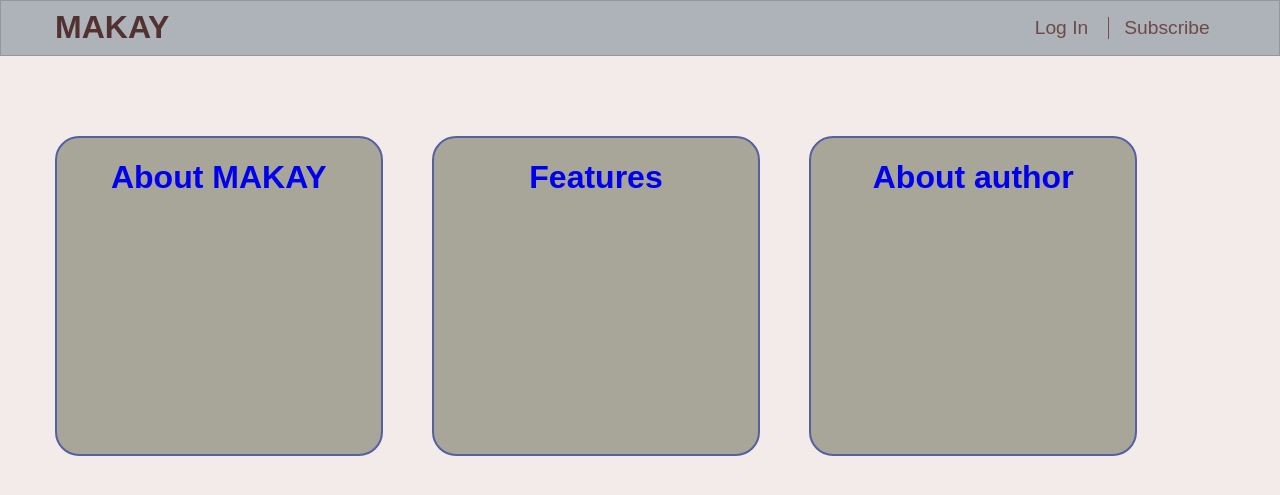
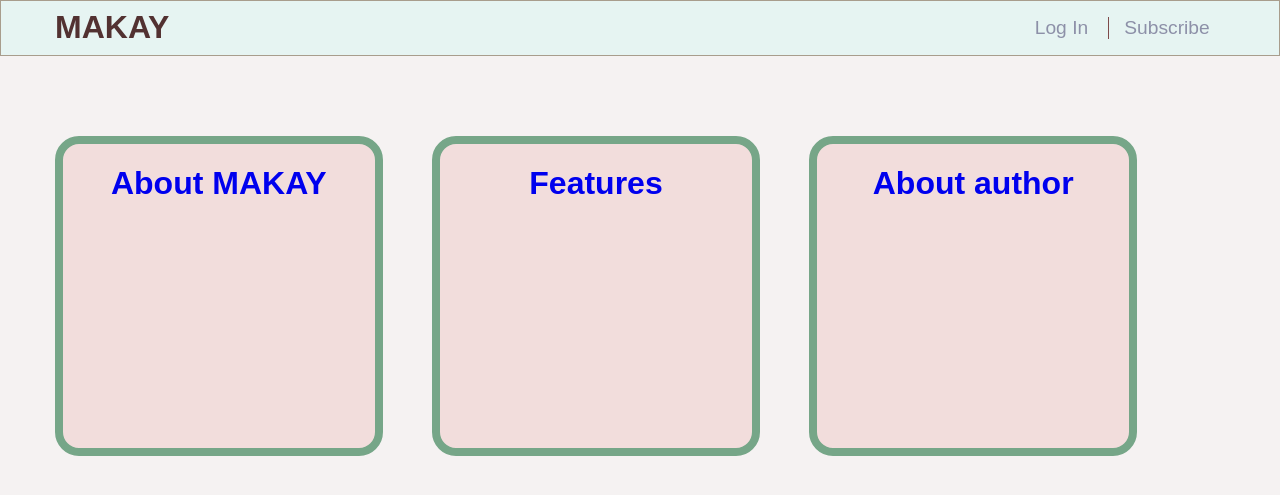
Before and after one commit to Stuler/Makay, a PHP site: page / in a window 1280 px wide. Shown: the top 495 px of the page. Run offline with PHP 8.4, Linux system fonts and the light colour scheme.

Commit message:
Update style.css

```diff
--- a/frontend/css/style.css
+++ b/frontend/css/style.css
@@ -8,7 +8,7 @@ html {
 }
 
 body {
-    background: rgb(243, 234, 234);
+    background: #F5F2F2;
     font-size: 100%;
     font-family: 'Source Sans Pro', sans-serif;
     -webkit-font-smoothing: antialiased;
@@ -57,8 +57,8 @@ a {
 .nav-bar {
     margin: 0 auto;
     padding: 0 1em;
-    background: #adb3b8;
-    border: 1px solid #95969e;
+    background:#E6F4F2;
+    border: 1px solid #A89D8D;
 }
 
 nav {
@@ -70,7 +70,7 @@ nav {
 }
 
 .navigation a {
-    color: #6d4a4a;
+    color: #8d90a8;
     /*display: block;*/
     text-align: center;
     padding: 0em 0.8em;
@@ -82,7 +82,7 @@ nav {
 
 .navigation a:hover,
 .navigation a:focus {
-    color: rgb(212, 218, 250);
+    color: #2411d1;
     transform: scale(1.05);
     transition: all .5s ease;
 }
@@ -112,8 +112,8 @@ h1 {
 }
 
 .boxed {
-    background: rgba(131, 130, 112, 0.664);
-    border: 2px solid rgb(84, 96, 161);
+    background: #F2DDDC;
+    border: 0.5em solid #76A688;
     border-radius: 1.5em;
     float: left;
     width: 28%;
@@ -124,7 +124,7 @@ h1 {
 
 .boxed:hover,
 .boxed:focus {
-    color: rgb(212, 218, 250);
+    color: #DCF2E5;
     background: rgb(173, 169, 169);
     transform: scale(1.05);
     transition: all .5s ease;
```
